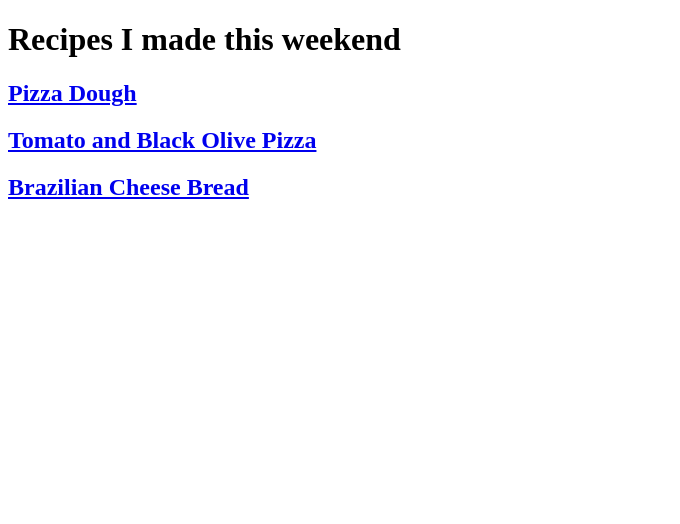
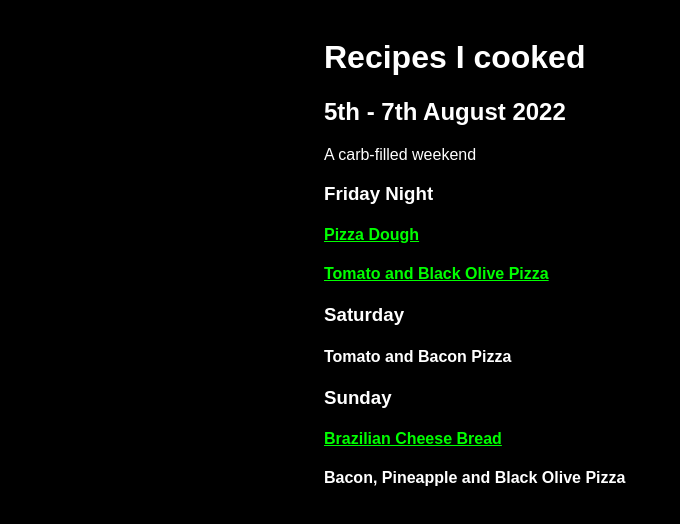
Before and after one commit to rjingrey/odin-recipes, a plain HTML site: page index.html in a window 1280 px wide. Shown: the whole page, without its empty margins (0-680 px from the left). Drawn offline with Linux system fonts and the light colour scheme.

Commit message:
added external css and started building template using tables for the recipes

```diff
--- a/index.html
+++ b/index.html
@@ -2,12 +2,22 @@
 <html lang="en">
 <head>
     <meta charset="UTF-8">
+    <link rel="stylesheet" href="style.css">
     <title>Recipes</title>
 </head>
 <body>
-        <h1>Recipes I made this weekend</h1>
-        <h2><a href="pizzaDough.html">Pizza Dough</a></h2>
-        <h2><a href="tomatoBlackOlivePizza.html">Tomato and Black Olive Pizza</a></h2>
-        <h2><a href="brazilianCheeseBread.html">Brazilian Cheese Bread</a></h2>
+    <div class="container">
+        <h1>Recipes I cooked</h1>
+        <h2>5th - 7th August 2022</h2>
+        <p>A carb-filled weekend</p>
+        <h3>Friday Night</h3>
+        <h4><a href="pizzaDough.html">Pizza Dough</a></h4>
+        <h4><a href="tomatoBlackOlivePizza.html">Tomato and Black Olive Pizza</a></h4>
+        <h3>Saturday</h3>
+        <h4>Tomato and Bacon Pizza</h4>
+        <h3>Sunday</h3>
+        <h4><a href="brazilianCheeseBread.html">Brazilian Cheese Bread</a></h4>
+        <h4>Bacon, Pineapple and Black Olive Pizza</h4>
+    </div>
 </body>
 </html>
--- /dev/null
+++ b/style.css
@@ -0,0 +1,26 @@
+body {
+    background-color: black;
+    color: white;
+    font-family: Arial, Helvetica, sans-serif;
+}
+
+img {
+    height: 300px;
+    width: auto;
+}
+
+a:link {
+    color: lime;
+}
+
+a:visited {
+    color: plum;
+}
+
+.container {
+    margin: auto;
+    width: 50%;
+    padding: 10px;
+    /* border for testing */
+    /* border: 3px solid red; */
+}
```
Also changed, not shown: brazilianCheeseBread.html (+4 -1 lines), pizzaDough.html (+3 -0 lines), recipeTemplate.html (added, +42 -0 lines), tomatoBlackOlivePizza.html (+3 -0 lines).
